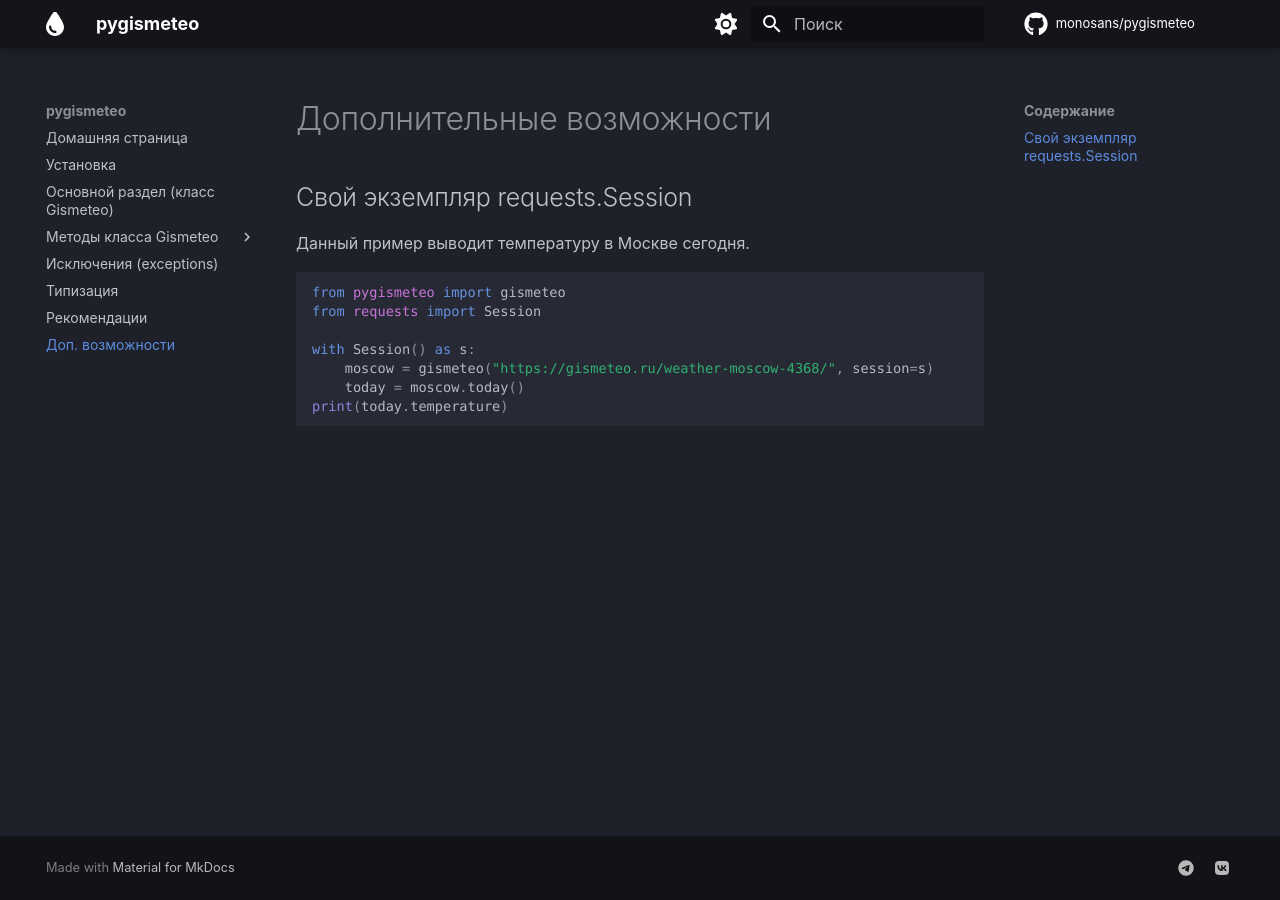
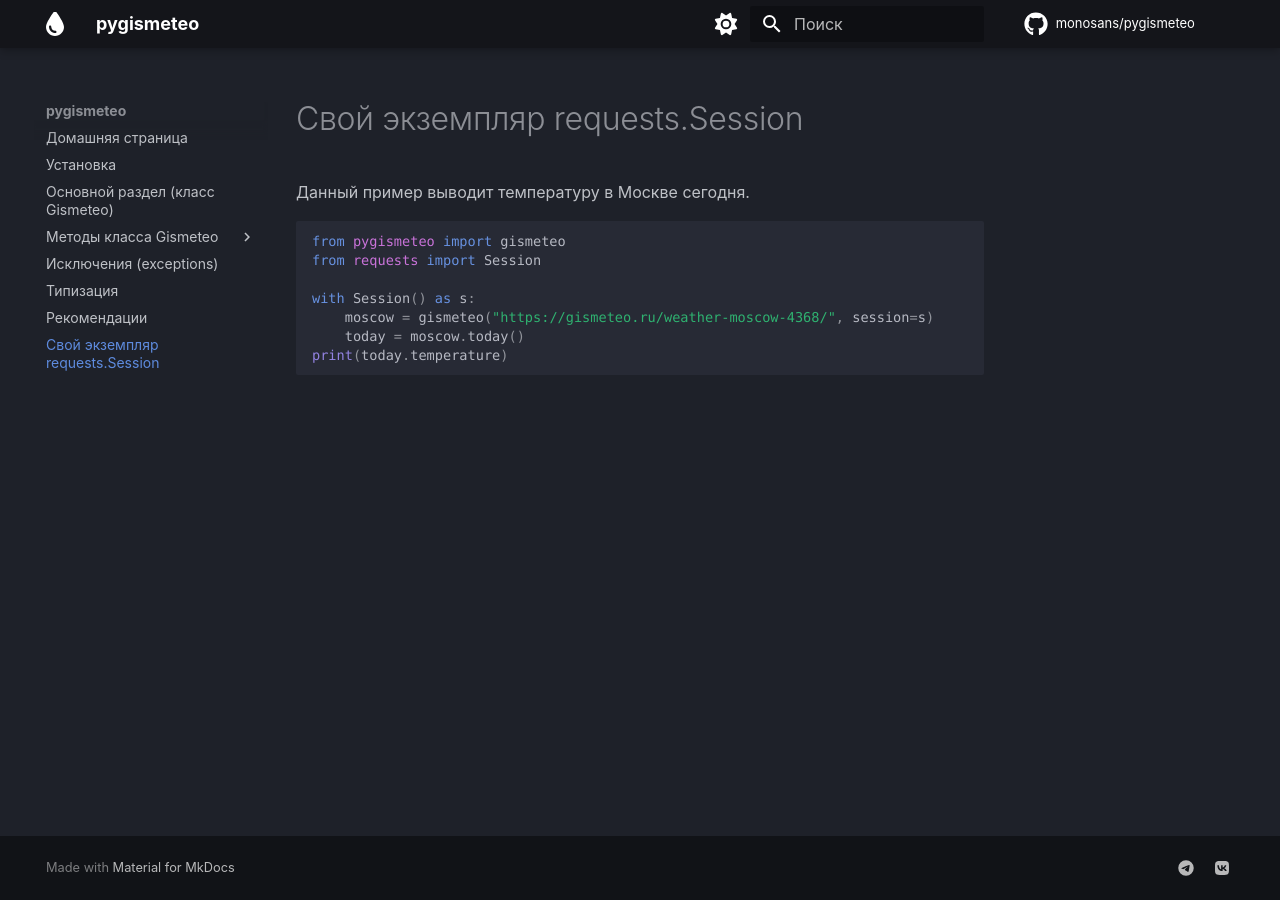
Before and after one commit to monosans/pygismeteo, an MkDocs documentation site: the page built from docs/session.md, in a window 1280 px wide. Built offline with MkDocs 1.6.1 and Material for MkDocs 9.7.7, drawn with Linux system fonts in a browser that asks for light colours; comment, search, counter and statistics services are not loaded.

Commit message:
Rename additions.md -> session.md

```diff
--- a/docs/additions.md
+++ b/docs/session.md
@@ -1,6 +1,4 @@
-# Дополнительные возможности
-
-## Свой экземпляр requests.Session
+# Свой экземпляр requests.Session
 
 Данный пример выводит температуру в Москве сегодня.
 
--- a/mkdocs.yml
+++ b/mkdocs.yml
@@ -53,6 +53,6 @@ nav:
   - Исключения (exceptions): exceptions.md
   - Типизация: typing.md
   - Рекомендации: recommendations.md
-  - Доп. возможности: additions.md
+  - Свой экземпляр requests.Session: session.md
 markdown_extensions:
   - pymdownx.superfences
```
